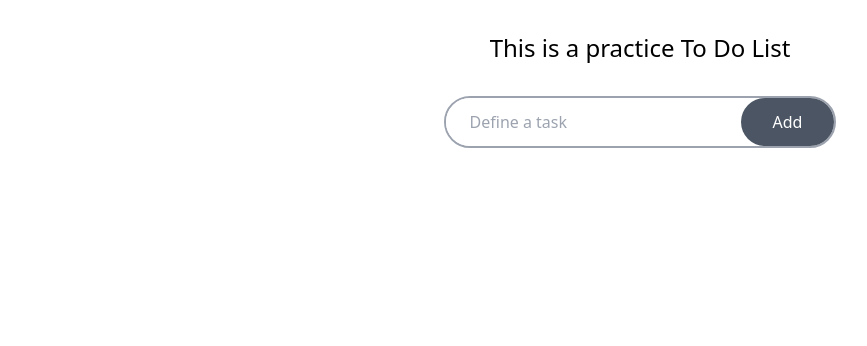
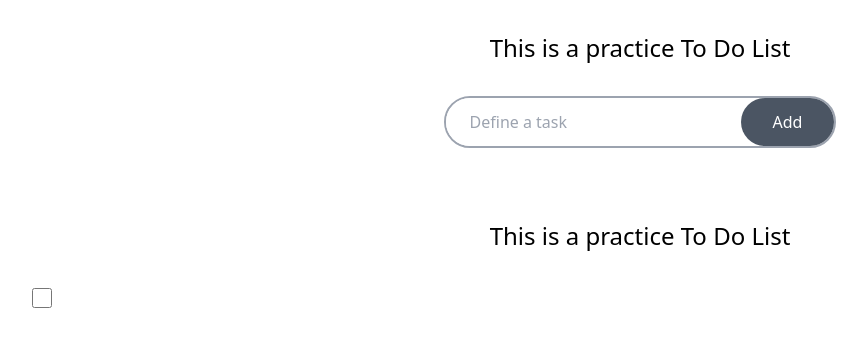
Before and after one commit to harleenkaur1343/the_react_todo_list, a React (Vite) app: page / in a window 1280 px wide. Shown: the top 346 px of the page, without its empty margins (0-867 px from the left). Built offline with nearby package versions, Linux system fonts and the light colour scheme.

Commit message:
Notion like to do

```diff
--- a/src/App.jsx
+++ b/src/App.jsx
@@ -3,11 +3,14 @@ import reactLogo from "./assets/react.svg";
 import viteLogo from "/vite.svg";
 import "./App.css";
 import Todolist from "./Todolist";
+import EditableTodo from "./EditableTodo";
 
 function App() {
   return (
     <>
       <Todolist />
+      <br></br>
+      <EditableTodo/>
     </>
   );
 }
--- /dev/null
+++ b/src/EditableTodo.jsx
@@ -0,0 +1,108 @@
+import { useState, useRef, useEffect } from "react";
+import { X } from "lucide-react";
+
+const EditableTodo = () => {
+  const inputRefs = useRef([]);
+
+  const [todos, setTodos] = useState([
+    {
+      id: crypto.randomUUID(),
+      item: "",
+      done: false,
+    },
+  ]);
+  const [error, setError] = useState(null);
+
+  //   useEffect(() => {
+  //     const lastInput = inputRefs.current[todos.length - 1];
+  //     lastInput?.focus();
+  //   }, [todos.length]);
+
+  //   const handleAddItem = () => {
+  //     setError(null);
+  //     const value = inputTask.current.value;
+
+  //     if (value === "") {
+  //       return setError("Please define a task");
+  //     }
+  //     //add to todo;
+  //     setTodos((tds) => [
+  //       ...tds,
+  //       { id: crypto.randomUUID(), item: value, done: false },
+  //     ]);
+  //     inputTask.current.value = "";
+  //   };
+
+  const toggleCheck = (id) => {
+    setTodos((prev) =>
+      prev.map((todo) =>
+        todo.id === id ? { ...todo, done: !todo.done } : todo,
+      ),
+    );
+  };
+
+  const handleItemChange = (e, id) => {
+    setTodos((prev) =>
+      prev.map((todo) =>
+        todo.id === id ? { ...todo, item: e.target.value } : todo,
+      ),
+    );
+  };
+
+  const handleKeyDown = (e, currtodo) => {
+    if (e.key === "Enter") {
+      const newid = crypto.randomUUID();
+      //create a new todo
+      setTodos((prev) => [...prev, { id: newid, item: "", done: false }]);
+
+      setTimeout(() => {
+        inputRefs.current[newid]?.focus();
+      });
+    }
+
+    if (e.key === "Backspace" && currtodo == "") {
+      setTodos((prev) => prev.filter((t) => t.id !== currtodo.id));
+    }
+  };
+
+  return (
+    <>
+      <h1 className="text-2xl text-red/200 my-4">
+        This is a practice To Do List{" "}
+      </h1>
+
+      <ul className="my-8">
+        {todos.map((todo) => (
+          <li className="flex gap-3 items-center" key={todo.id}>
+            <input
+              className="w-5 h-5 border-2 border-gray-300 rounded-md checked:bg-blue-500 checked:border-blue-500 transition-colors duration-200"
+              type="checkbox"
+              checked={todo.done}
+              //   value={todo.item}
+              onChange={() => {
+                toggleCheck(todo.id);
+              }}
+            ></input>
+            <input
+              ref={(el) => (inputRefs.current[todo.id] = el)}
+              className="text-lg focus:outline-none"
+              autoFocus={todos.length === 1}
+              value={todo.item}
+              onKeyDown={(e) => handleKeyDown(e, todo)}
+              onChange={(e) => handleItemChange(e, todo.id)}
+            ></input>
+
+            {/* <X
+              onClick={() => {
+                handleDeleteItem(todo.id);
+              }}
+              className="w-5 h-5 text-gray-500 hover:text-red-500 cursor-pointer"
+            /> */}
+          </li>
+        ))}
+      </ul>
+    </>
+  );
+};
+
+export default EditableTodo;
--- a/src/Todolist.jsx
+++ b/src/Todolist.jsx
@@ -5,7 +5,6 @@ const Todolist = () => {
   const inputTask = useRef();
   const [todos, setTodos] = useState([]);
   const [error, setError] = useState(null);
-  const [strike, setStrike] = useState(false);
 
   //create
 
@@ -19,8 +18,9 @@ const Todolist = () => {
     //add to todo;
     setTodos((tds) => [
       ...tds,
-      { id: Math.round(Math.random() * 1000), item: value, done: false },
+      { id: crypto.randomUUID(), item: value, done: false },
     ]);
+    inputTask.current.value = "";
   };
 
   const toggleCheck = (id) => {
```
